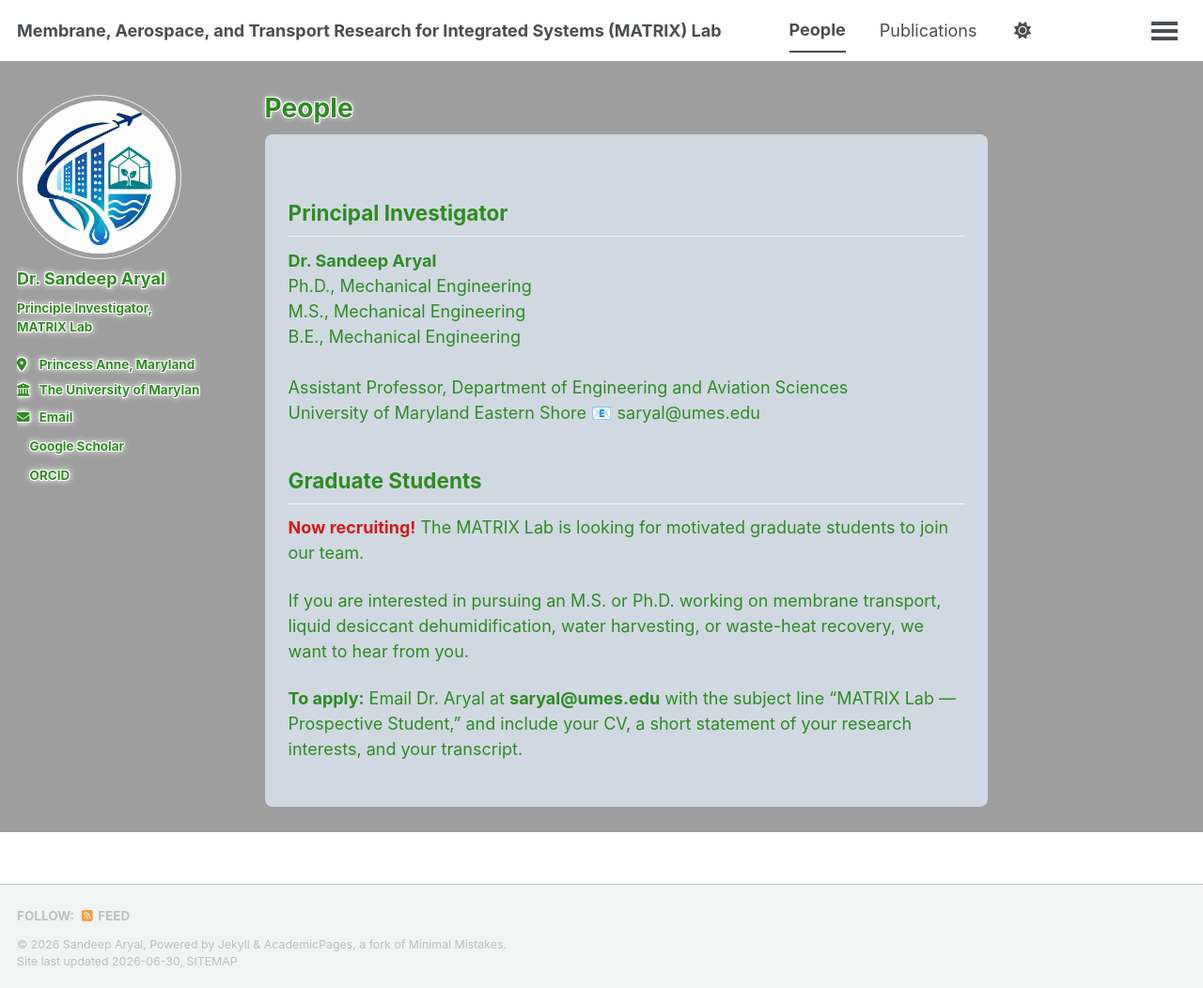
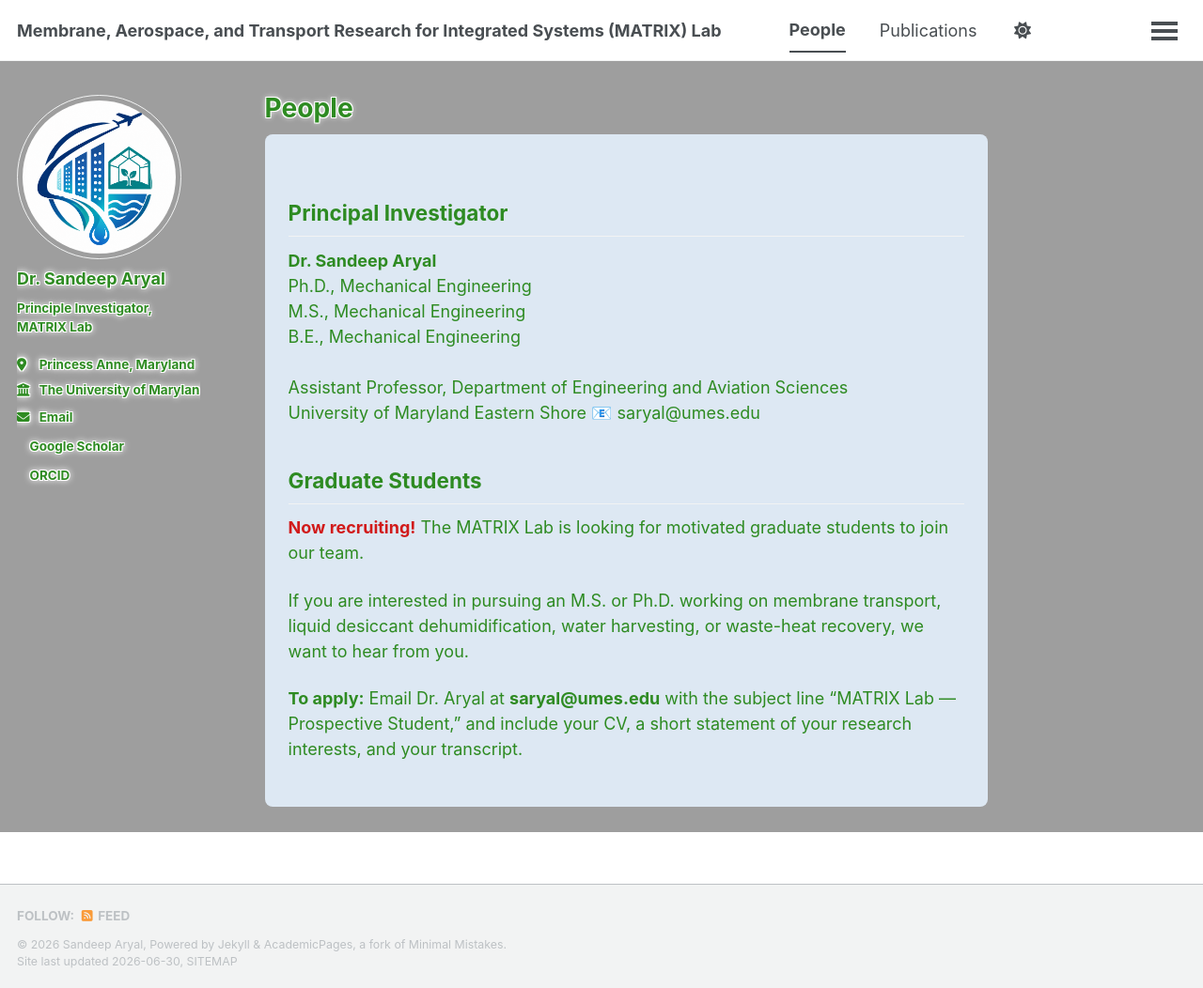
Before and after one commit to saryal111/saryal111.github.io, a Jekyll site: the page built from _pages/people.md, in a window 1280 px wide and 1052 px high. Shown: the whole window at 94% size. Built offline with Jekyll 4.4.1, drawn with Linux system fonts in a browser that asks for light colours; a style sheet for code colours, icons or effects is not loaded.

Commit message:
Update main.scss

```diff
--- a/assets/css/main.scss
+++ b/assets/css/main.scss
@@ -124,3 +124,14 @@ a.site-title {
   color: #d11a1a !important;
   font-weight: 700 !important;
 }
+.people-page {
+  position: relative;
+  z-index: 1;
+}
+.page__content {
+  background-color: rgba(225, 236, 248, 0.95) !important;
+  position: relative;
+  z-index: 1;
+  padding: 25px !important;
+  border-radius: 8px !important;
+}
```
